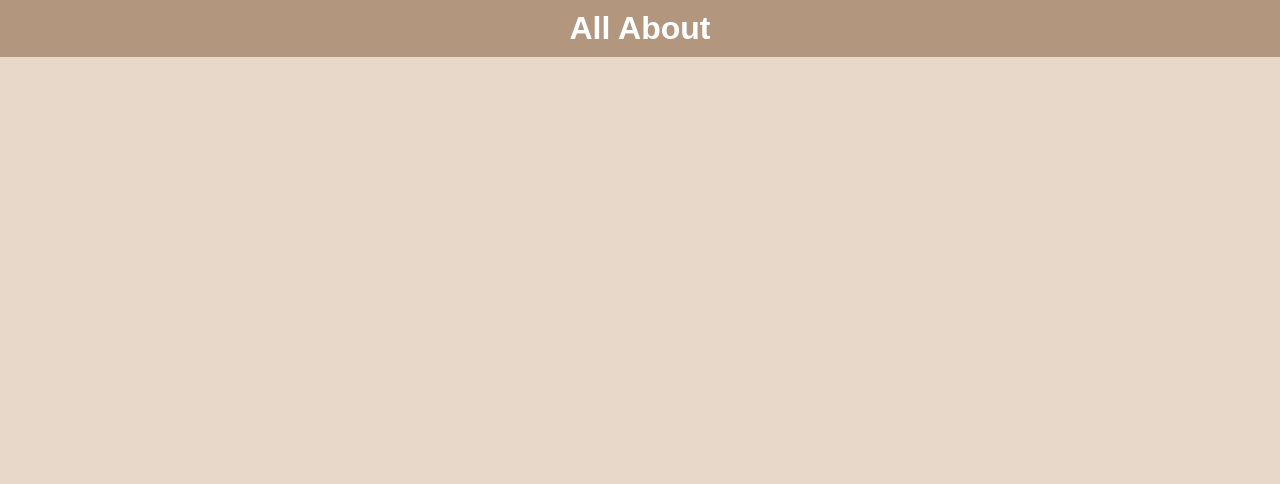
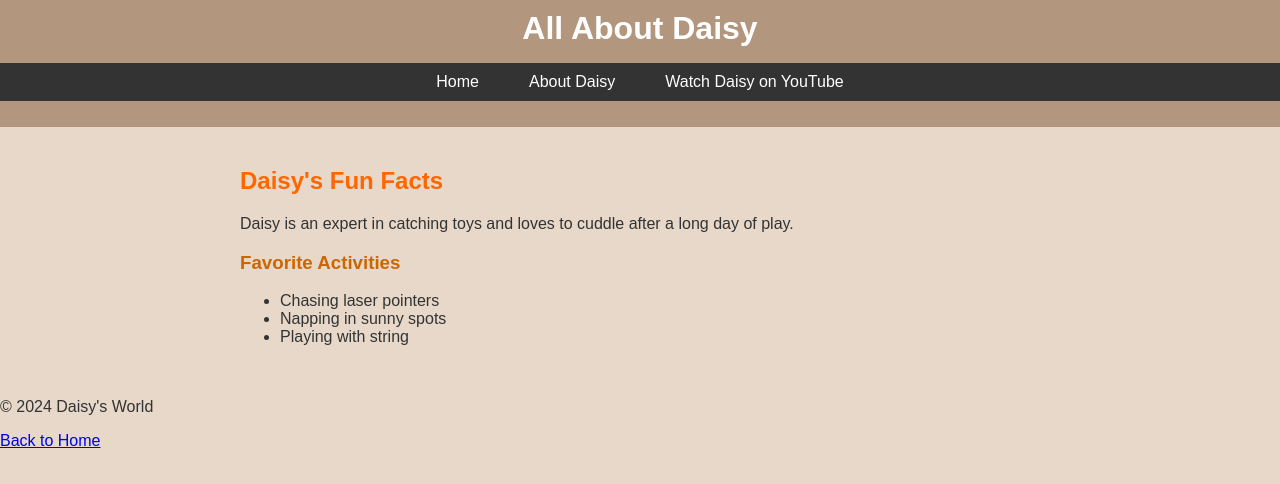
Before and after one commit to joycejd101/world-of-daisy, a plain HTML site: page about.html in a window 1280 px wide. Drawn offline with Linux system fonts and the light colour scheme; files that its build step writes are made by us from their sources.

Commit message:
Update about.html

```diff
--- a/about.html
+++ b/about.html
@@ -9,4 +9,32 @@
 </head>
 <body>
     <header>
-        <h1>All About
+        <h1>All About Daisy</h1>
+        <nav>
+            <ul>
+                <li><a href="index.html">Home</a></li>
+                <li><a href="about.html">About Daisy</a></li>
+                <li><a href="https://www.youtube.com/" target="_blank">Watch Daisy on YouTube</a></li>
+            </ul>
+        </nav>
+    </header>
+
+    <main>
+        <section>
+            <h2>Daisy's Fun Facts</h2>
+            <p>Daisy is an expert in catching toys and loves to cuddle after a long day of play.</p>
+            <h3>Favorite Activities</h3>
+            <ul>
+                <li>Chasing laser pointers</li>
+                <li>Napping in sunny spots</li>
+                <li>Playing with string</li>
+            </ul>
+        </section>
+    </main>
+
+    <footer>
+        <p>&copy; 2024 Daisy's World</p>
+        <a href="index.html">Back to Home</a>
+    </footer>
+</body>
+</html>
```
